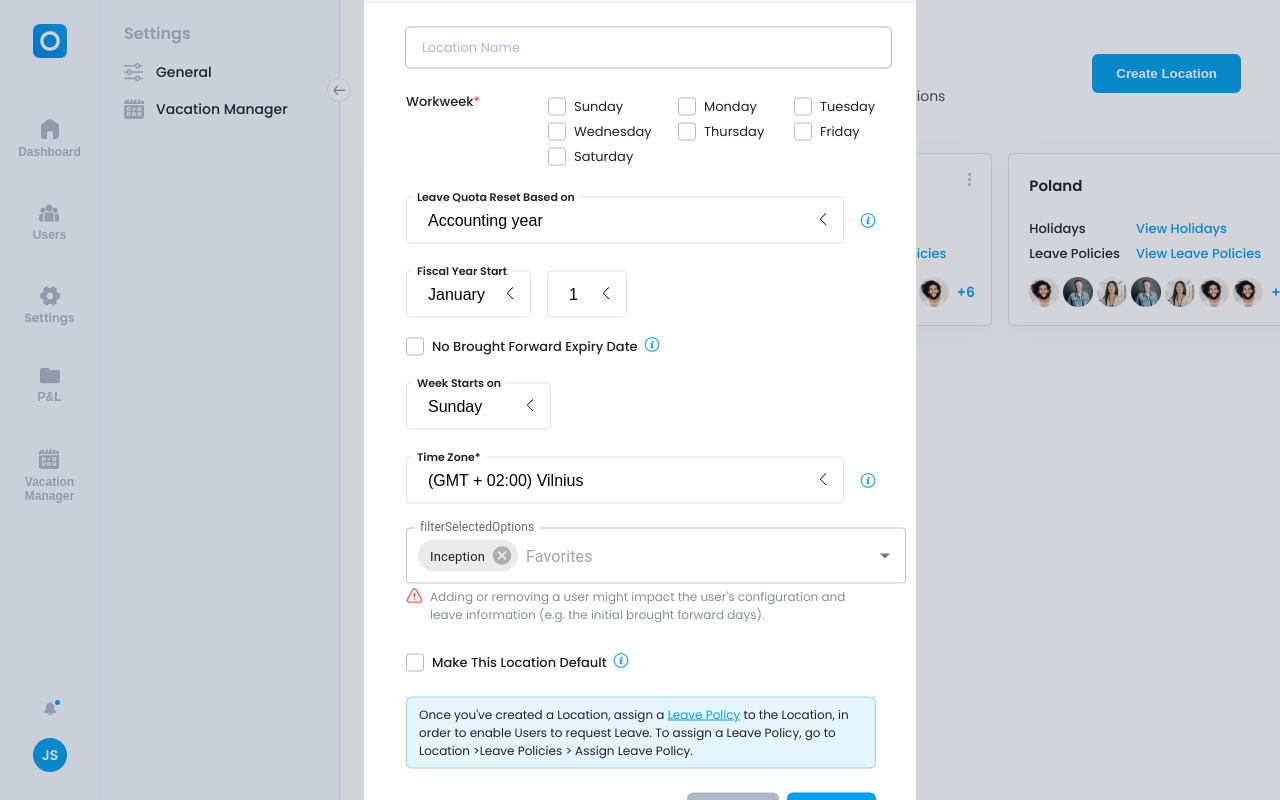
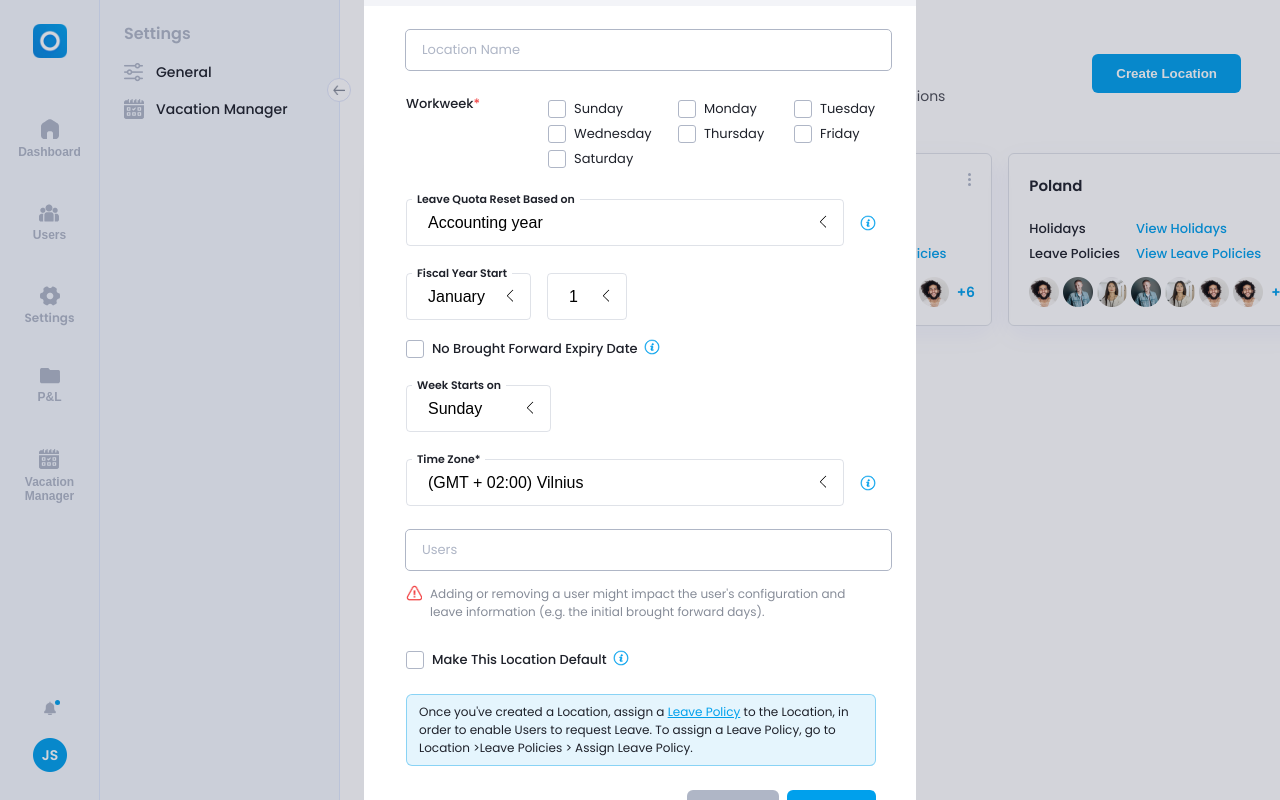
Before and after one commit to Anaistat/Techcore_test, a React (Create React App) app: page /settings/vacation in a window 1280 px wide. Both pictures are taken after a click on the button "Create Location". Shown: the top 800 px of the page. Built offline with nearby package versions, Linux system fonts and the light colour scheme.

Commit message:
create custom user input

```diff
--- a/package.json
+++ b/package.json
@@ -4,9 +4,6 @@
   "homepage": "https://github.com/Anaistat/techcore_test/",
   "private": true,
   "dependencies": {
-    "@emotion/react": "^11.9.3",
-    "@emotion/styled": "^11.9.3",
-    "@mui/material": "^5.8.7",
     "@testing-library/jest-dom": "^5.16.4",
     "@testing-library/react": "^13.3.0",
     "@testing-library/user-event": "^13.5.0",
--- a/src/components/Vacation Manager Page/CreateLocation/CreateLocation.module.sass
+++ b/src/components/Vacation Manager Page/CreateLocation/CreateLocation.module.sass
@@ -82,7 +82,7 @@ form
 
   &__warning
     display: flex
-    margin-top: 4px
+    margin-top: 15px
 
     &--text
       font-size: 12px
--- a/src/ui/Input/Input.tsx
+++ b/src/ui/Input/Input.tsx
@@ -11,7 +11,13 @@ interface InputProps{
 const Input:FC<InputProps> = ({type, placeholder, value, onChange}) => {
     return (
         <div className="form__group field">
-            <input type={type} className="form__field" placeholder={placeholder} value={value} onChange={onChange} name="name" required/>
+            <input
+                type={type}
+                className="form__field"
+                placeholder={placeholder}
+                value={value}
+                onChange={onChange}
+                name="name"/>
             <label htmlFor="name" className="form__label">{placeholder}</label>
         </div>
     );
--- a/src/ui/InputTags/InputTags.module.sass
+++ b/src/ui/InputTags/InputTags.module.sass
@@ -0,0 +1,93 @@
+.input-container
+  position: relative
+
+.search-input
+  border: none
+
+  &::placeholder
+    color: transparent
+
+  &--not-empty ~ .placeholder,
+  &:not(:placeholder-shown) ~ .placeholder,
+  &:focus ~ .placeholder
+    font-size: 11px
+    font-weight: var(--font-semi-bold)
+    color: var(--text-color-100)
+    transform: translate3d(0%, -110%, 0)
+    transition: transform 0.2s ease-out
+    background-color: #FFFFFF
+
+  &:focus
+    outline: none
+
+
+.placeholder
+  left: 16px
+  position: absolute
+  transition: transform 0.2s ease-out
+  font-size: 13px
+  font-weight: var(--font-regular)
+  color: var(--text-color-grey2)
+  cursor: text
+
+
+.label
+  display: block
+  font-family: inherit
+  width: 100%
+  border: 0
+  outline: 0.7px solid var(--text-color-grey2)
+  border-radius: 4px
+  font-size: 13px
+  font-weight: var(--font-regular)
+  color: var(--text-color-100)
+  padding: 10px 0 10px 15px
+  background: transparent
+
+
+  &:focus-within
+    outline: 0.7px solid #8A3EEF
+    box-shadow: 0 0 15px rgba(138, 62, 239, 0.05)
+
+
+.select
+  box-sizing: border-box
+  position: relative
+
+  &__list
+    box-shadow: var(--main-shadow)
+    border: 0.7px solid var(--light-grey-10)
+    border-radius: 6px
+    margin: 0
+    padding: 0
+    box-sizing: border-box
+    list-style: none
+    background-color: #FFFFFF
+    top: 15px
+    left: 0
+    right: 0
+    z-index: 100
+    position: absolute
+
+.users
+  padding: 10px
+  cursor: pointer
+  transition: background-color 0.3s ease-out
+
+  &:hover
+    background-color: #F4E7FD
+    transition: background-color 0.3s ease-out
+
+
+.tag
+  font-size: 13px
+  font-weight: var(--font-medium)
+  color: var(--main-color-100)
+  background-color: var(--main-color-10)
+  border-radius: 10px
+  padding: 4px 8px
+  margin: 0 6px
+
+.remove
+  cursor: pointer
+  margin-left: 6px
--- a/src/ui/InputTags/InputTags.tsx
+++ b/src/ui/InputTags/InputTags.tsx
@@ -1,65 +1,64 @@
-import React from 'react';
+import React, {useEffect, useState} from 'react';
 import style from './InputTags.module.sass'
-import Chip from '@mui/material/Chip';
-import Autocomplete from '@mui/material/Autocomplete';
-import TextField from '@mui/material/TextField';
-import Stack from '@mui/material/Stack';
 
 const InputTags = () => {
 
-    const top100Films = [
-        { title: 'The Shawshank Redemption', year: 1994 },
-        { title: 'The Godfather', year: 1972 },
-        { title: 'The Godfather: Part II', year: 1974 },
-        { title: 'The Dark Knight', year: 2008 },
-        { title: '12 Angry Men', year: 1957 },
-        { title: "Schindler's List", year: 1993 },
-        { title: 'Pulp Fiction', year: 1994 },
-        {
-            title: 'The Lord of the Rings: The Return of the King',
-            year: 2003,
-        },
-        { title: 'The Good, the Bad and the Ugly', year: 1966 },
-        { title: 'Fight Club', year: 1999 },
-        {
-            title: 'The Lord of the Rings: The Fellowship of the Ring',
-            year: 2001,
-        },
-        {
-            title: 'Star Wars: Episode V - The Empire Strikes Back',
-            year: 1980,
-        },
-        { title: 'Forrest Gump', year: 1994 },
-        { title: 'Inception', year: 2010 },
-        {
-            title: 'The Lord of the Rings: The Two Towers',
-            year: 2002,
-        },
-        { title: "One Flew Over the Cuckoo's Nest", year: 1975 },
-        { title: 'Goodfellas', year: 1990 },
-        { title: 'The Matrix', year: 1999 },
-        { title: 'Seven Samurai', year: 1954 },
-    ];
+    const users = ['Julia Senko', 'Alexander', 'Jessica Monroe', 'Kamila', 'Menon Kritika', 'Stanislay', 'Tanya Zvereva']
+    const [isFocused, setIsFocused] = useState<boolean>(false)
+    const [searchUser, setSearchUser] = useState<string>('')
+    const [enteredUsers, setEnteredUsers] = useState<string[]>([])
+
+    const addUser = (user:string) =>{
+        setEnteredUsers(prev=>[...prev, user])
+    }
+
+    const removeUser = (user:string) =>{
+        setEnteredUsers(prev=>prev.filter(e=>e !== user))
+    }
 
     return (
-        <Stack spacing={3} sx={{ width: 500 }}>
-            <Autocomplete
-                multiple
-                id="tags-outlined"
-                options={top100Films}
-                getOptionLabel={(option) => option.title}
-                defaultValue={[top100Films[13]]}
-                filterSelectedOptions
-                renderInput={(params) => (
-                    <TextField
-                        {...params}
-                        label="filterSelectedOptions"
-                        placeholder="Favorites"
-                    />
-                )}
-            />
+        <div className={style['input-container']}>
+            <label className={style.label} data-name='Users'>
+                {
+                    enteredUsers.map(e=>
+                        <span className={style.tag}>{e}
+                            <span className={style.remove} onClick={()=>removeUser(e)}>
+                                <svg width="10" height="10" viewBox="0 0 10 10" fill="none" xmlns="http://www.w3.org/2000/svg">
+                                    <path d="M5.78228 5.00019L9.10497 1.6773C9.32058 1.46168 9.32058 1.11184 9.10497 0.895413C8.88935 0.678989 8.53951 0.679799 8.32309 0.895413L5.00019 4.21811L1.6773 0.895413C1.46168 0.679799 1.11184 0.679799 0.895413 0.895413C0.678989 1.11103 0.679799 1.46087 0.895413 1.6773L4.21811 5.00019L0.895413 8.32309C0.679799 8.5387 0.679799 8.88855 0.895413 9.10497C1.00312 9.21288 1.14504 9.26673 1.28595 9.26673C1.42767 9.26673 1.56878 9.21288 1.67649 9.10497L5.00019 5.78228L8.32309 9.10497C8.43079 9.21288 8.57271 9.26673 8.71362 9.26673C8.85453 9.26673 8.99645 9.21288 9.10416 9.10497C9.31977 8.88935 9.31977 8.53951 9.10416 8.32309L5.78228 5.00019Z" fill="white"/>
+                                    <path d="M5.78228 5.00019L9.10497 1.6773C9.32058 1.46168 9.32058 1.11184 9.10497 0.895413C8.88935 0.678989 8.53951 0.679799 8.32309 0.895413L5.00019 4.21811L1.6773 0.895413C1.46168 0.679799 1.11184 0.679799 0.895413 0.895413C0.678989 1.11103 0.679799 1.46087 0.895413 1.6773L4.21811 5.00019L0.895413 8.32309C0.679799 8.5387 0.679799 8.88855 0.895413 9.10497C1.00312 9.21288 1.14504 9.26673 1.28595 9.26673C1.42767 9.26673 1.56878 9.21288 1.67649 9.10497L5.00019 5.78228L8.32309 9.10497C8.43079 9.21288 8.57271 9.26673 8.71362 9.26673C8.85453 9.26673 8.99645 9.21288 9.10416 9.10497C9.31977 8.88935 9.31977 8.53951 9.10416 8.32309L5.78228 5.00019Z" fill="#00A0EC" fill-opacity="0.7"/>
+                                </svg>
 
-        </Stack>
+                            </span>
+                        </span>)
+                }
+                <input
+                    className={[style['search-input'], style[enteredUsers.length?'search-input--not-empty':'']].join(' ')}
+                    type='text'
+                    placeholder='Add Users'
+                    name="add-users"
+                    onFocus={()=>setIsFocused(true)}
+                    value={searchUser}
+                    onChange={e=>setSearchUser(e.target.value)}
+                />
+                <span className={style['placeholder']}>Users</span>
+            </label>
+            <div className={style.select} style={{
+                display: isFocused?'block':'none'
+            }}>
+                <ul className={style['select__list']}>
+                    {
+                        users.map((user, index)=>
+                            <li
+                                className={style.users}
+                                key={`${index}-${user}`}
+                                onClick={()=>addUser(user)}
+                            >
+                                {user}
+                            </li>)
+                    }
+                </ul>
+            </div>
+        </div>
     );
 };
 
```
Also changed, not shown: 1 other file (tests, documents, lock files or other folders).
